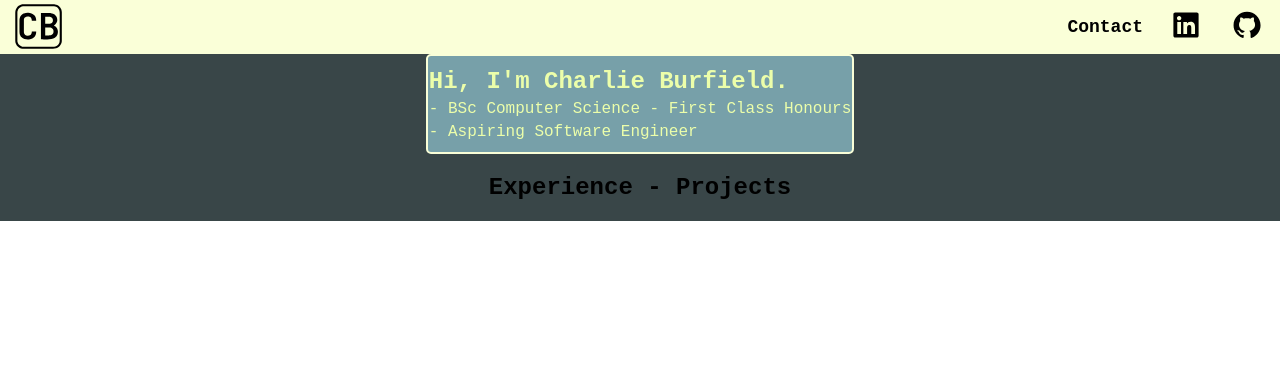
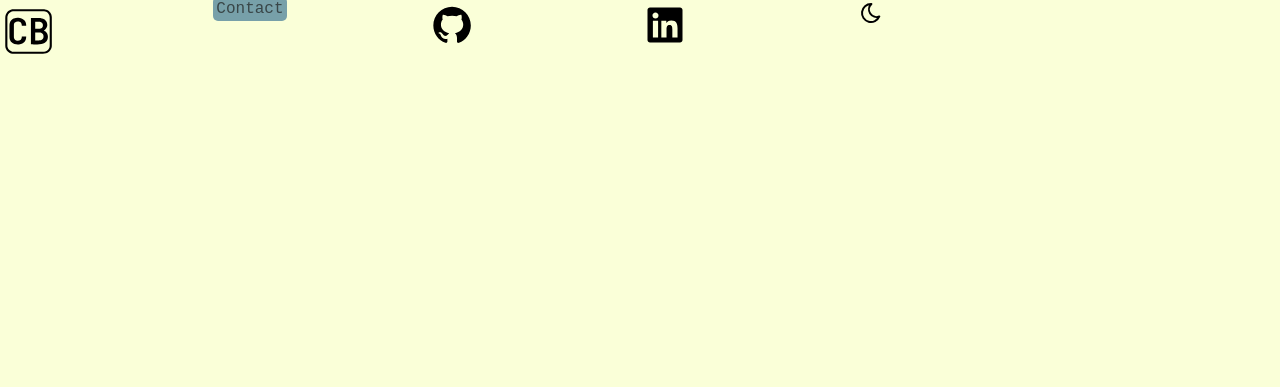
Before and after one commit to charlesburfield/portfolio, a plain HTML site: page index.html in a window 1280 px wide. Drawn offline with Linux system fonts and the light colour scheme; a web font is replaced by a local one.

Commit message:
Switch to CSS Grid

```diff
--- a/index.html
+++ b/index.html
@@ -9,11 +9,18 @@
         <link rel="icon" href="./images/logo.svg" type="image/x-icon">
   </head>
   <body>
-        <nav class="header">
+    <div class="container">
+        <div class ="header-logo"><a href=""><img id = cb-logo src="/images/logo.svg" alt="CB"></a></div>
+        <div class="header-contact"><a href="mailto:charlesburfield@outlook.com" class="button">Contact</a></div>
+        <div class="header-github"><a href="https://github.com/charlesburfield"><img class="github-icon" src="/images/GitHub_Invertocat_Black_Clearspace.svg" alt="GitHub"></a></div>
+        <div class="header-linkedin"><a href="https://www.linkedin.com/in/charles-joseph-burfield/"><img class="linkedin-icon" src="/images/linkedin.svg" alt="Linkedin"></a></div>
+        <div class="header-mode"><button class="mode-button"><img class="mode-button-img" src="/images/dark-mode.svg" alt="Mode Button"></button></div>
+    </div>
+        <!-- <nav class="header">
             <div class="headdiv">
                 <div class="name"><a href=""><img class="logo" src="/images/logo.svg" alt="CB"></a></div>
                 <ul>
-                    <!-- https://www.youtube.com/watch?v=-Yw9gBHE60E -->
+                     https://www.youtube.com/watch?v=-Yw9gBHE60E
                     <li><a href="mailto:charlesburfield@outlook.com" class="button">Contact</a></li>
                     <li><a href="https://www.linkedin.com/in/charles-joseph-burfield/"><img class="linkedin-icon" src="/images/linkedin.svg" alt="Linkedin"></a></li>
                     <li><a href="https://github.com/charlesburfield"><img class="github-icon" src="/images/GitHub_Invertocat_Black_Clearspace.svg" alt="GitHub"></a></li>
@@ -32,5 +39,11 @@
                 </div>
             </section>
         </main>
+        <footer class="footer">
+            <p>Copyright © 2026 Charles Joseph Burfield.
+            All rights reserved.
+            </p>
+        </footer> -->
   </body>
+
 </html>
--- a/style.css
+++ b/style.css
@@ -10,6 +10,7 @@
 body{
     margin : 0;
     font-family: "JetBrainsMono Nerd Font", monospace;
+    background-color: #FAFFD8;
 }
 
 a{
@@ -37,7 +38,7 @@ a{
 
 .header li a {
     color: #000;
-    font-size: 18px;
+    font-size: 25px;
     font-weight: bold;
     margin-right: 0;
 }
@@ -50,11 +51,11 @@ a{
 
 .linkedin-icon,
 .github-icon {
-    height: 36px;
-    width: 36px;
+    height: 50px;
+    width: 50px;
 }
 
-.logo{
+#cb-logo {
     height: 45px;
     width: 47px;
     margin-top: 4px;
@@ -65,8 +66,16 @@ a{
     align-items: center;
 }
 
+.button {
+    color: #394648;
+    background-color: #77A0A9;
+    border-radius: 5px;
+    padding: 3px;
+}
+
 .button:hover {
     color: #394648;
+    background-color: #1f5663;
 }
 
 #hero{
@@ -83,5 +92,29 @@ main{
     display: flex;
     flex-direction: column;
     align-items: center;
-    background-color: #394648;
+    /* background-color: #394648; */
 }
+
+.footer{
+    position: fixed;
+    bottom: 0;
+    width: 100vw;
+    text-align: center;
+}
+
+.container {
+    display: grid;
+    grid-template-rows: 1fr 1fr 1fr 1fr 1fr 1fr;
+    grid-template-columns: 1fr 1fr 1fr 1fr 1fr 1fr;
+}
+
+.header-logo{
+    padding: 5px;
+}
+
+.mode-button {
+    border: none;
+    cursor: pointer;
+    appearance: none;
+    background-color: inherit;
+}
```
Also changed, not shown: images/dark-mode.svg (added), images/light-mode.svg (added).
